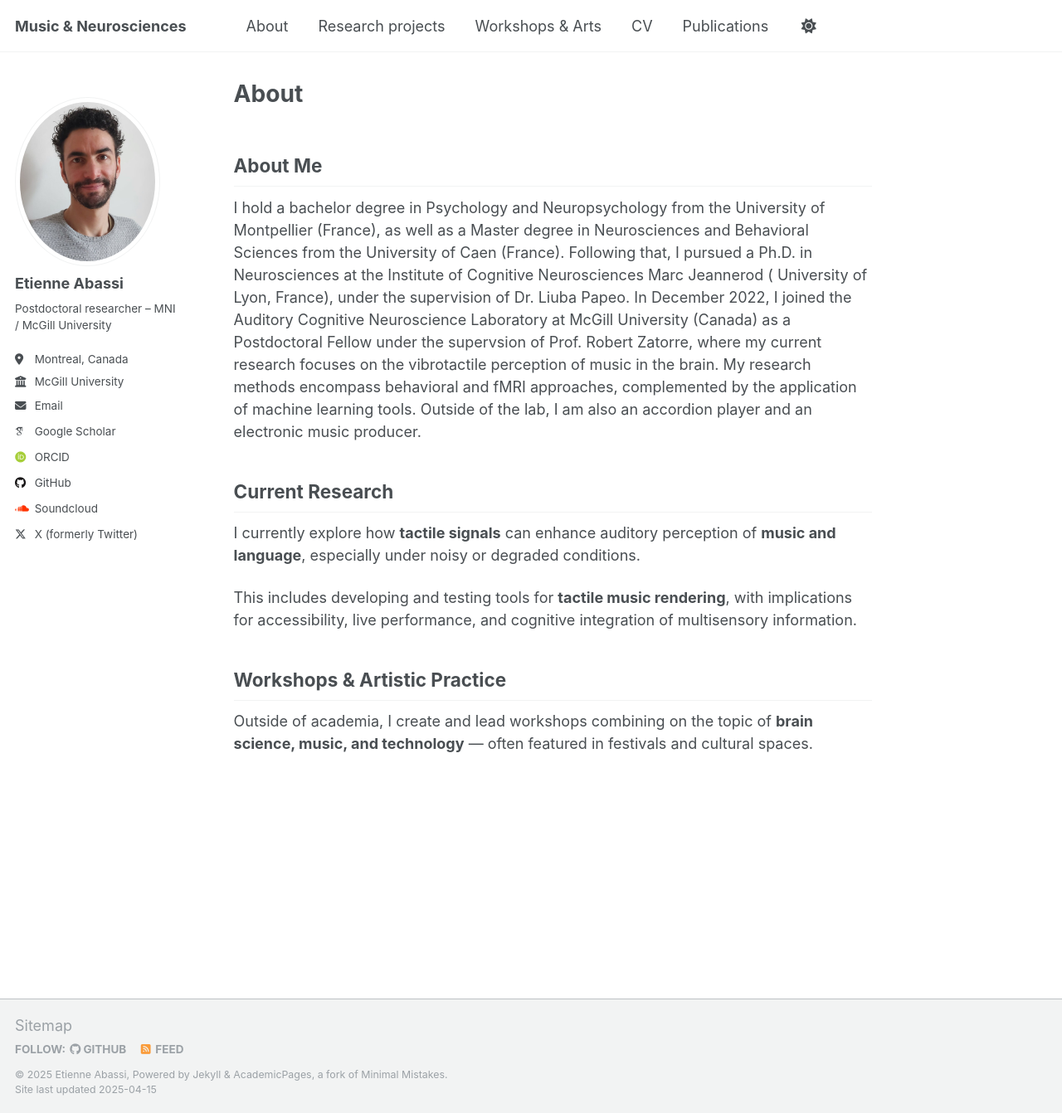
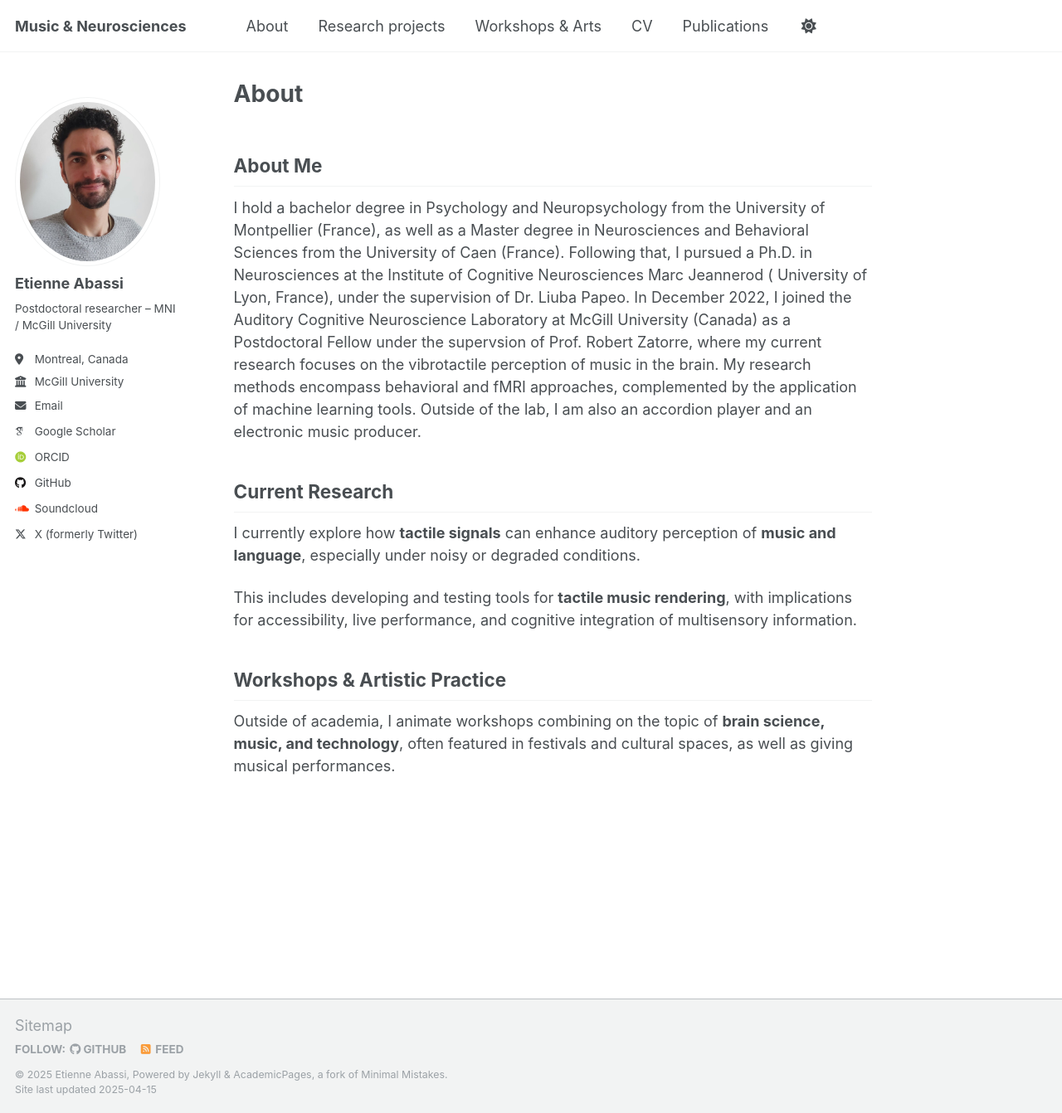
Before and after one commit to etienneabassi/etienneabassi.github.io, a Jekyll site: the page built from _pages/about.md, in a window 1280 px wide and 1342 px high. Shown: the whole window at 83% size. Built offline with Jekyll 4.4.1, drawn with Linux system fonts in a browser that asks for light colours; some web fonts are replaced.

Commit message:
Update about.md

```diff
--- a/_pages/about.md
+++ b/_pages/about.md
@@ -18,4 +18,4 @@
 
 ## Workshops & Artistic Practice
 
-Outside of academia, I create and lead workshops combining on the topic of **brain science, music, and technology** — often featured in festivals and cultural spaces.
+Outside of academia, I animate workshops combining on the topic of **brain science, music, and technology**, often featured in festivals and cultural spaces, as well as giving musical performances.
```
